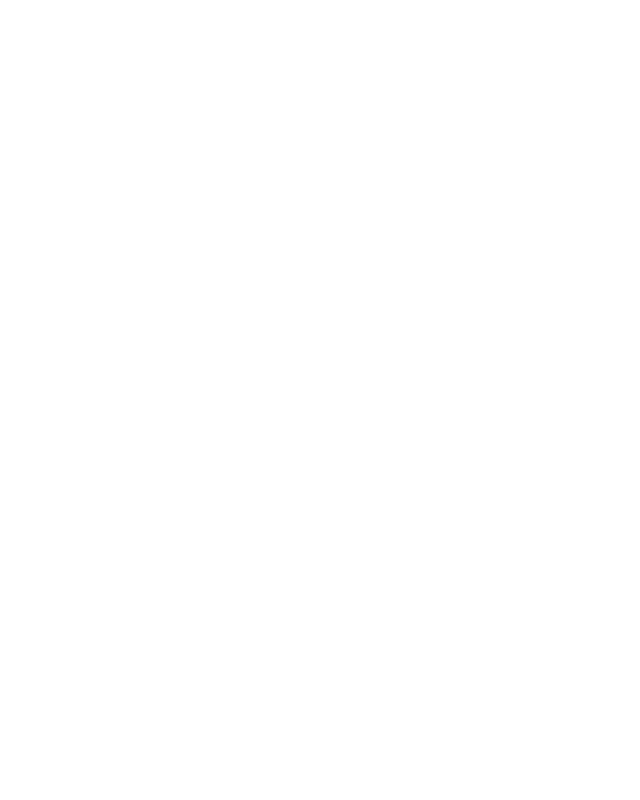
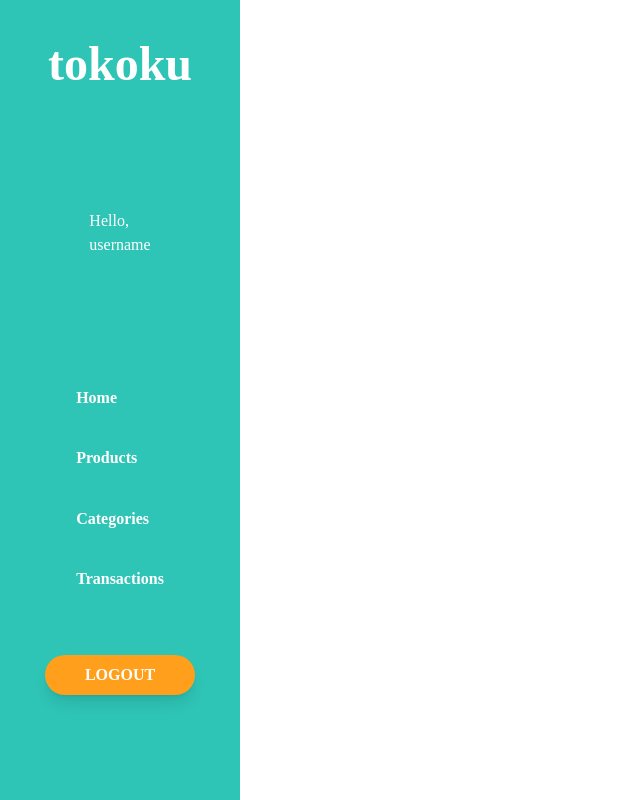
Before and after one commit to VirgiawanLR/mini-cashier-group1-FE, a React (Create React App) app: page /home in a window 1280 px wide. Before the commit this address had no page. Shown: the whole page, without its empty margins (0-640 px from the left). Built offline with nearby package versions, Linux system fonts and the light colour scheme; the HTML template or start-up script is replaced by a standard one; what tw-elements would draw is missing.

Commit message:
Landing Sidebar
Landing, Home, Sidebar, Products, Categories, Transactions

```diff
--- a/src/App.js
+++ b/src/App.js
@@ -1,12 +1,22 @@
 import "./App.css";
 import { Route, Routes } from "react-router-dom";
 import SignUp from "./pages/SignUp";
+import Home from "./pages/Home";
+import Products from "./pages/Products";
+import Categories from "./pages/Categories";
+import Transactions from "./pages/Transactions";
+import Sidebar from "./components/Sidebar";
 
 function App() {
   return (
     <>
+      <Sidebar />
       <Routes>
         <Route path="/sign-up" element={<SignUp />} />
+        <Route path="/home" element={<Home />} />
+        <Route path="/products" element={<Products />} />
+        <Route path="/categories" element={<Categories />} />
+        <Route path="/transactions" element={<Transactions />} />
       </Routes>
     </>
   );
--- /dev/null
+++ b/src/components/Sidebar.jsx
@@ -0,0 +1,66 @@
+import { useNavigate } from "react-router-dom"
+
+function Sidebar() {
+
+    const navigate = useNavigate()
+
+    return (
+        <div className="
+grid
+grid-cols-1
+bg-primary
+gap-14
+py-10
+px-8
+justify-items-center
+w-60
+h-screen
+
+       ">
+
+            <div
+                onClick={() => { navigate("/") }}
+                className="
+                font-semibold
+                text-5xl
+                text-white
+                hover:cursor-pointer
+                hover:text-dark
+                "
+            >tokoku</div>
+
+<div className="
+text-white
+font-regular
+justify-center
+">
+    <p>Hello,</p>
+    <p>username</p>
+</div>
+
+            <div className="grid text-white font-extrabold gap-5 justify-items-start">
+                <button onClick={() => { navigate("/home") }}>Home</button>
+                <button onClick={() => { navigate("/products") }}>Products</button>
+                <button onClick={() => { navigate("/categories") }}>Categories</button>
+                <button onClick={() => { navigate("/transactions") }}>Transactions</button>
+            </div >
+
+<div>
+    <button
+    className="
+    bg-secondary
+    text-white
+    font-bold
+    rounded-full
+    py-2
+    px-10
+    shadow-lg
+    "
+    >LOGOUT</button>
+</div>
+
+        </div >
+    )
+}
+
+export default Sidebar
--- /dev/null
+++ b/src/pages/Home.jsx
@@ -0,0 +1,12 @@
+import { render } from "@testing-library/react"
+import { useState } from "react"
+import '../index.css'
+
+function Home() {
+
+    return (
+    <div></div>
+    )
+}
+
+export default Home
```
Also changed, not shown: src/pages/Categories.jsx (added), src/pages/Products.jsx (added), src/pages/Transactions.jsx (added).
